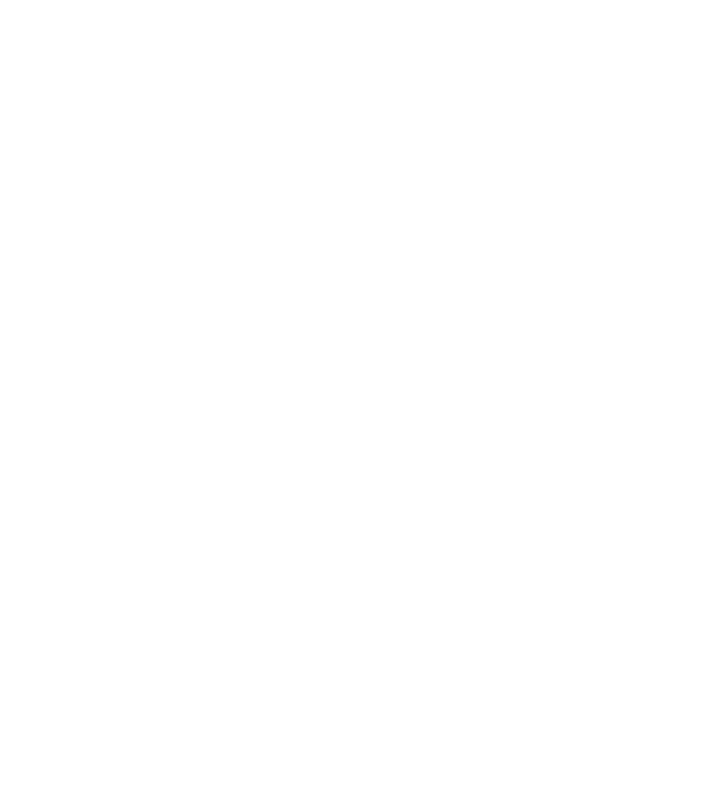
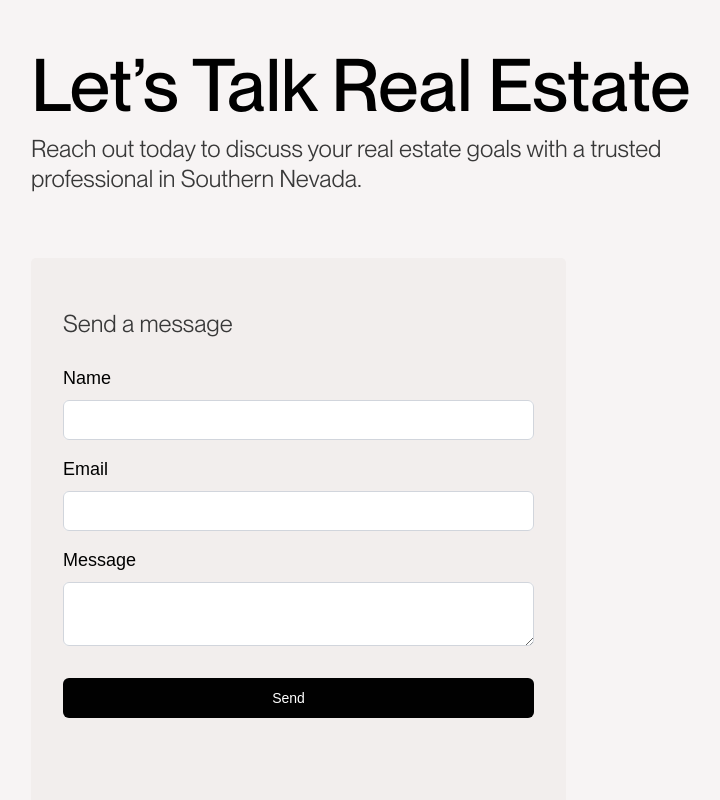
Before and after one commit to stevenzct/MarciMetzger, a Next.js app: page / in a window 1280 px wide. Shown: the part 5900-6700 px from the top of the page, without its empty margins (129-849 px from the left). Before the commit the page ends 5857 px from the top, so only its background shows below. Built offline with nearby package versions, Linux system fonts and the light colour scheme.

Commit message:
feat: add contact form in contact section

```diff
--- /dev/null
+++ b/components/homepage/Contact.tsx
@@ -0,0 +1,77 @@
+const Contact = () => {
+  return (
+    <div className="pt-[120px] pb-[120px] md:pb-auto md:pt-auto bg-[#F7F4F4]">
+      <div className="container-wrapper w-full h-auto">
+        <div className="app-container lg:w-[75%] max-w-[1200px] w-auto mx-6 md:mx-12 lg:mx-auto">
+          <h1 className=" text-[38px] md:text-[60px] mb-[16px] lg:text-[73px] text-start font-nm-medium font-medium leading-[41px] lg:leading-[65px] text-black w-auto tracking-normal">
+            Let’s Talk Real Estate
+          </h1>
+
+          <p className="text-[18px] md:text-[24px] text-start font-nm-book text-[#383838] tracking-normal w-auto lg:w-[692px] mt-2 lg:mt-4 lg:leading-[30px] mb-3  lg:mb-[64px]">
+            Reach out today to discuss your real estate goals with a trusted
+            professional in Southern Nevada.
+          </p>
+
+          <div className="flex justify-between gap-x-[20px] gap[20px]">
+            <div className="">
+              <div className="bg-[#F2EEED] rounded-[5px]">
+                <form className="px-8 py-12 w-[535px]">
+                  <p className="text-[18px] md:text-[24px] text-start font-nm-book text-[#383838] tracking-normal w-auto  lg:leading-[35px] mb-[24px]   ">
+                    Send a message
+                  </p>
+                  <div className="mb-4">
+                    <label
+                      htmlFor="email"
+                      className="block mb-2 text-[18px] font-medium text-black dark:text-white"
+                    >
+                      Name
+                    </label>
+                    <div className="mt-2 grid grid-cols-1">
+                      <input
+                        autoComplete="country-name"
+                        className="col-start-1 row-start-1 w-full appearance-none rounded-md bg-white py-2 pr-8 pl-3 text-base text-gray-900 outline-1 -outline-offset-1 outline-gray-300 focus:outline-2 focus:-outline-offset-2 focus:outline-indigo-600 sm:text-sm/6"
+                      ></input>
+                    </div>
+
+                    <label
+                      htmlFor="email"
+                      className="block mb-2 text-[18px] font-medium text-black dark:text-white mt-4"
+                    >
+                      Email
+                    </label>
+                    <div className="mt-2 grid grid-cols-1">
+                      <input
+                        autoComplete="country-name"
+                        className="col-start-1 row-start-1 w-full appearance-none rounded-md bg-white py-2 pr-8 pl-3 text-base text-gray-900 outline-1 -outline-offset-1 outline-gray-300 focus:outline-2 focus:-outline-offset-2 focus:outline-indigo-600 sm:text-sm/6"
+                      ></input>
+                    </div>
+
+                    <label
+                      htmlFor="email"
+                      className="block mb-2 text-[18px] font-medium text-black dark:text-white mt-4"
+                    >
+                      Message
+                    </label>
+
+                    <div className="mt-2 grid grid-cols-1">
+                      <textarea className="resize-y col-start-1 row-start-1 w-full appearance-none rounded-md bg-white py-2 pr-8 pl-3 text-base text-gray-900 outline-1 -outline-offset-1 outline-gray-300 focus:outline-2 focus:-outline-offset-2 focus:outline-indigo-600 sm:text-sm/6"></textarea>
+                    </div>
+
+                    <button className="col-start-1 row-start-1 w-full appearance-none rounded-md bg-[#010101] mb-8 py-2 pr-8 pl-3 text-base text-white sm:text-sm/6 mt-[32px]">
+                      Send
+                    </button>
+                  </div>
+                </form>
+              </div>
+            </div>
+
+            <div className=""></div>
+          </div>
+        </div>
+        <div></div>
+      </div>
+    </div>
+  );
+};
+
+export default Contact;
--- a/src/app/page.tsx
+++ b/src/app/page.tsx
@@ -1,5 +1,6 @@
 import About from "../../components/homepage/About";
 import BrandShowcase from "../../components/homepage/BrandShowcase";
+import Contact from "../../components/homepage/Contact";
 import Expertise from "../../components/homepage/Expertise";
 import Hero from "../../components/homepage/Hero";
 import PropertyShowcase from "../../components/homepage/PropertyShowcase";
@@ -16,6 +17,7 @@ export default function Home() {
       <BrandShowcase/>
       <PropertyShowcase/>
       <Services/>
+      <Contact/>
     </div>
   );
 }
```
